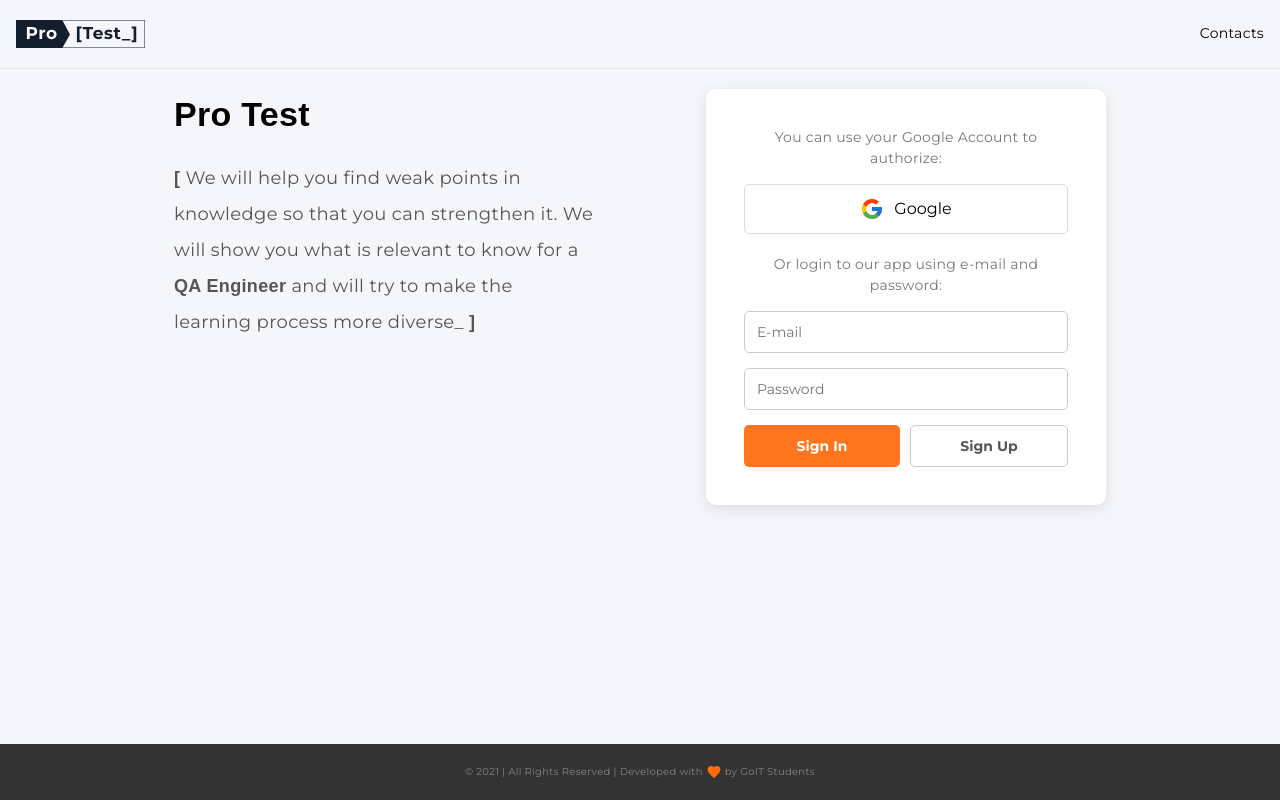
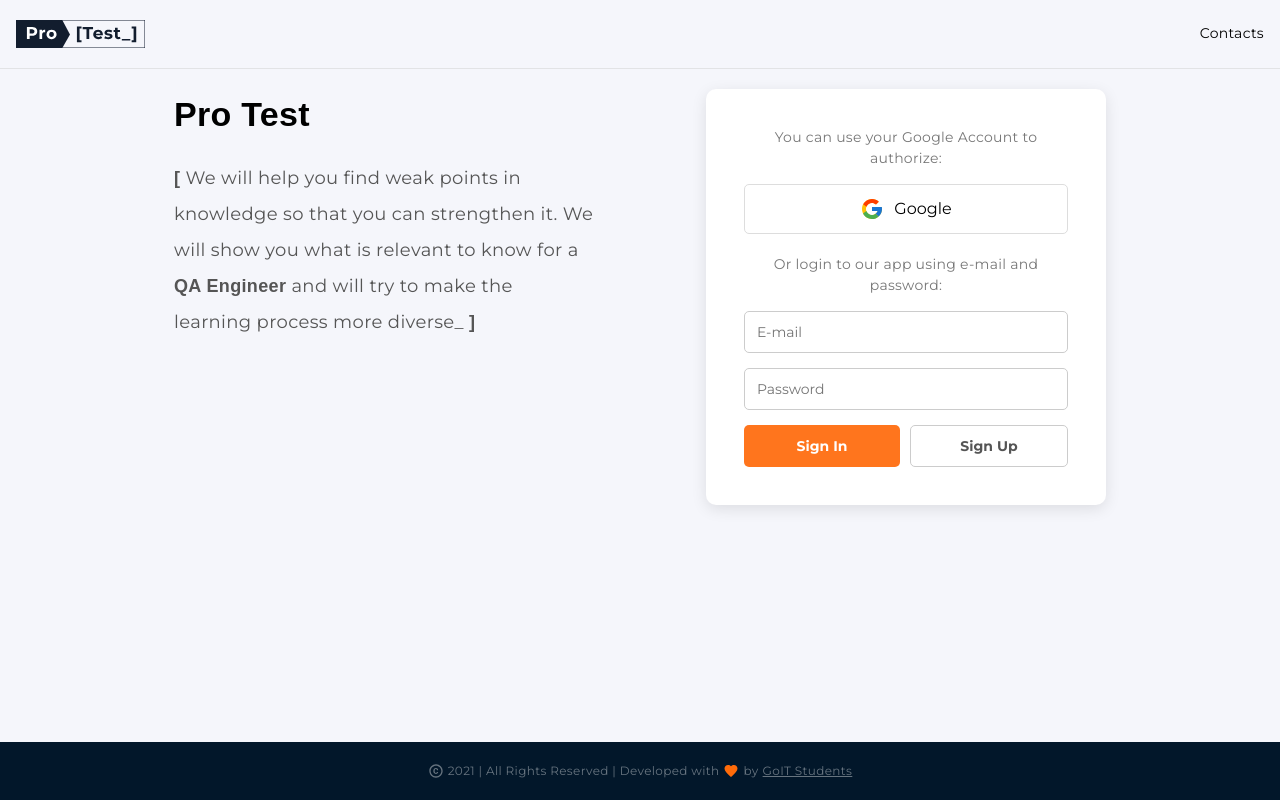
Before and after one commit to stanislavNemch/tests-for-qa, a React (Vite) app: page /auth in a window 1280 px wide. Built offline with nearby package versions, Linux system fonts and the light colour scheme.

Commit message:
footer done

```diff
--- a/src/components/Footer/Footer.module.css
+++ b/src/components/Footer/Footer.module.css
@@ -1,13 +1,35 @@
 .footer {
     padding: 20px;
     text-align: center;
-    background-color: #333;
-    font-size: 10px;
-    letter-spacing: 0.03em;
-    color: rgba(255, 255, 255, 0.4);
+    background-color: #02172a;
 }
 
 .heartIcon {
     vertical-align: middle;
     color: #ff6b09;
 }
+.footerText {
+    display: flex;
+    align-items: center;
+    justify-content: center;
+    gap: 4px;
+    font-size: 10px;
+    letter-spacing: 0.03em;
+    color: rgba(255, 255, 255, 0.4);
+}
+
+.textGoIT {
+    text-decoration: underline;
+    text-decoration-skip-ink: none;
+}
+
+/* TABLET и DESKTOP — показываем только userDesktop */
+@media only screen and (min-width: 768px) {
+    .footerText {
+        font-size: 12px;
+    }
+}
+
+/* DESKTOP STYLES */
+@media only screen and (min-width: 1280px) {
+}
--- a/src/components/Footer/Footer.tsx
+++ b/src/components/Footer/Footer.tsx
@@ -1,13 +1,14 @@
 import css from "./Footer.module.css";
 import { IoMdHeart } from "react-icons/io";
+import { MdCopyright } from "react-icons/md";
 
 const Footer = () => {
     return (
         <footer className={css.footer}>
-            <p>
-                © 2021 | All Rights Reserved | Developed with{" "}
-                <IoMdHeart size={16} className={css.heartIcon} /> by GoIT
-                Students
+            <p className={css.footerText}>
+                <MdCopyright size={16} /> 2021 | All Rights Reserved | Developed
+                with <IoMdHeart size={16} className={css.heartIcon} /> by{" "}
+                <span className={css.textGoIT}>GoIT Students</span>
             </p>
         </footer>
     );
```
